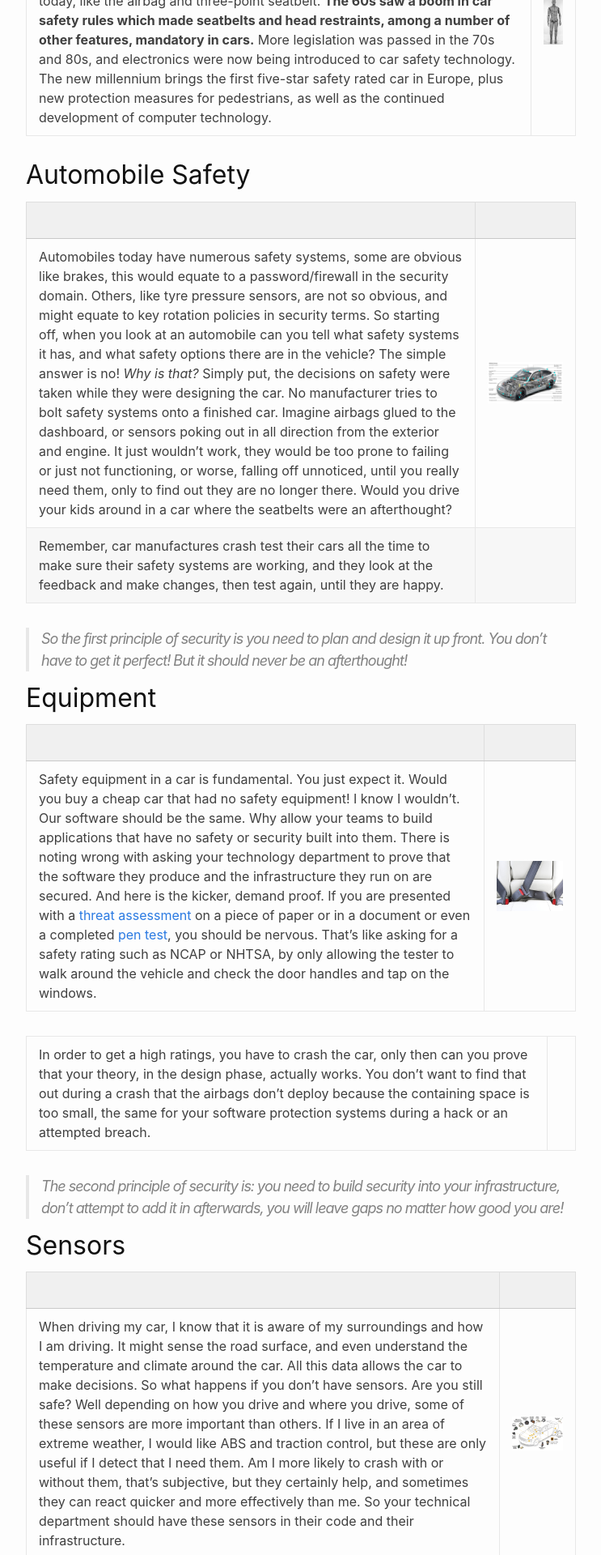
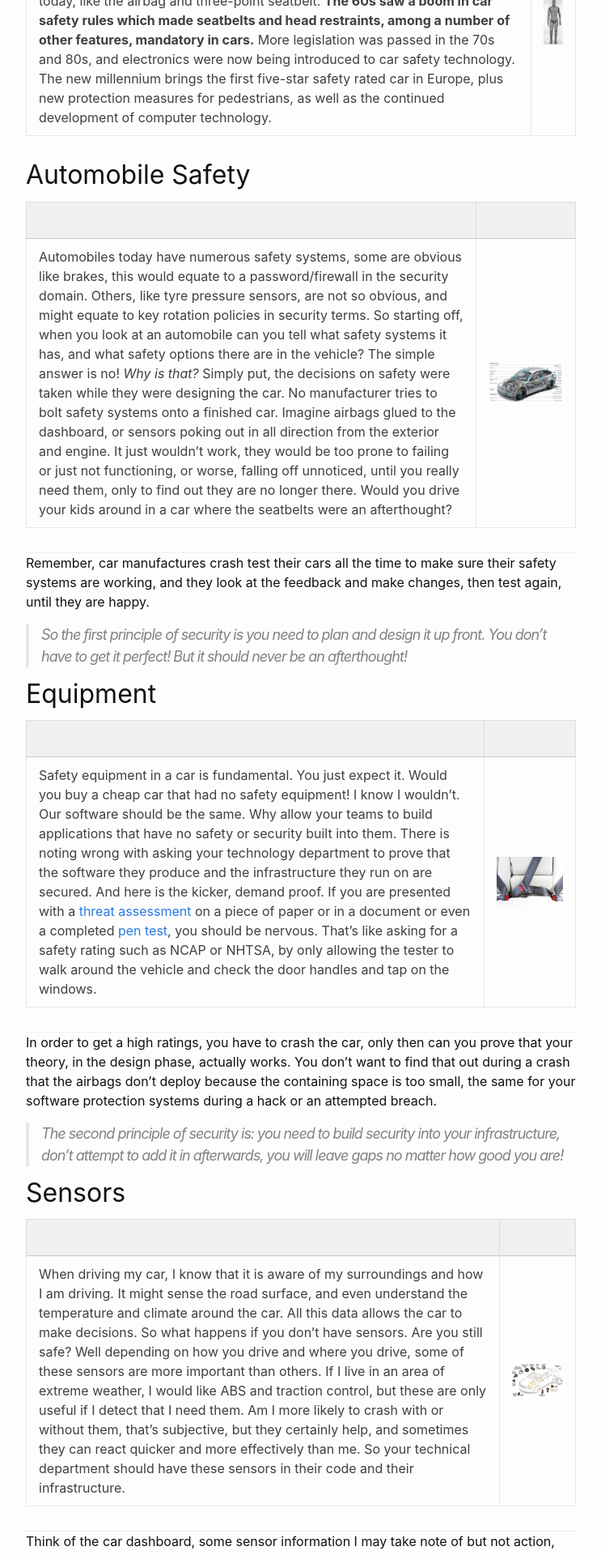
Before and after one commit to oktapath/oktapath.github.io, a Jekyll site: the page built from _posts/2020-10-22-security-why.markdown, in a window 1280 px wide. Shown: the part 1436-3356 px from the top of the page at 81% size, without its empty margins (268-1011 px from the left). Built offline with Jekyll 4.4.1, drawn with Linux system fonts in a browser that asks for light colours; nearby versions of some CDN libraries.

Commit message:
Layout re-work

```diff
--- a/_posts/2020-10-22-security-why.markdown
+++ b/_posts/2020-10-22-security-why.markdown
@@ -42,8 +42,11 @@ Todays modern vehicles have many concepts built-in we take for granted, such as
 
 |      |       |
 |---------|-----------|
-|  Automobiles today have numerous safety systems, some are obvious like brakes, this would equate to a password/firewall in the security domain. Others, like tyre pressure sensors, are not so obvious, and might equate to key rotation policies in security terms. So starting off, when you look at an automobile can you tell what safety systems it has, and what safety options there are in the vehicle? The simple answer is no!  *Why is that?* Simply put, the decisions on safety were taken while they were designing the car. No manufacturer tries to bolt safety systems onto a finished car. Imagine airbags glued to the dashboard, or sensors poking out in all direction from the exterior and engine. It just wouldn't work, they would be too prone to failing or just not functioning, or worse, falling off unnoticed, until you really need them, only to find out they are no longer there. Would you drive your kids around in a car where the seatbelts were an afterthought?  | ![Safety Equipment](/assets/images/securityblogs/connectedcar.jpg) |
-| Remember, car manufactures crash test their cars all the time to make sure their safety systems are working, and they look at the feedback and make changes, then test again, until they are happy. |
+| Automobiles today have numerous safety systems, some are obvious like brakes, this would equate to a password/firewall in the security domain. Others, like tyre pressure sensors, are not so obvious, and might equate to key rotation policies in security terms. So starting off, when you look at an automobile can you tell what safety systems it has, and what safety options there are in the vehicle? The simple answer is no!  *Why is that?* Simply put, the decisions on safety were taken while they were designing the car. No manufacturer tries to bolt safety systems onto a finished car. Imagine airbags glued to the dashboard, or sensors poking out in all direction from the exterior and engine. It just wouldn't work, they would be too prone to failing or just not functioning, or worse, falling off unnoticed, until you really need them, only to find out they are no longer there. Would you drive your kids around in a car where the seatbelts were an afterthought?  | ![Safety Equipment](/assets/images/securityblogs/connectedcar.jpg)
+
+___
+
+Remember, car manufactures crash test their cars all the time to make sure their safety systems are working, and they look at the feedback and make changes, then test again, until they are happy.
 
 > So the first principle of security is you need to plan and design it up front. You don't have to get it perfect! But it should never be an afterthought!
 
@@ -51,9 +54,11 @@ Todays modern vehicles have many concepts built-in we take for granted, such as
 
 |      |       |
 |---------|-----------|
-| Safety equipment in a car is fundamental. You just expect it. Would you buy a cheap car that had no safety equipment! I know I wouldn't. Our software should be the same. Why allow your teams to build applications that have no safety or security built into them. There is noting wrong with asking your technology department to prove that the software they produce and the infrastructure they run on are secured. And here is the kicker, demand proof. If you are presented with a [threat assessment](https://en.wikipedia.org/wiki/Threat_assessment) on a piece of paper or in a document or even a completed [pen test](https://en.wikipedia.org/wiki/Penetration_test), you should be nervous. That's like asking for a safety rating such as NCAP or NHTSA, by only allowing the tester to walk around the vehicle and check the door handles and tap on the windows. | ![Seat Belt](/assets/images/securityblogs/seatbelt.jpg) |
+| Safety equipment in a car is fundamental. You just expect it. Would you buy a cheap car that had no safety equipment! I know I wouldn't. Our software should be the same. Why allow your teams to build applications that have no safety or security built into them. There is noting wrong with asking your technology department to prove that the software they produce and the infrastructure they run on are secured. And here is the kicker, demand proof. If you are presented with a [threat assessment](https://en.wikipedia.org/wiki/Threat_assessment) on a piece of paper or in a document or even a completed [pen test](https://en.wikipedia.org/wiki/Penetration_test), you should be nervous. That's like asking for a safety rating such as NCAP or NHTSA, by only allowing the tester to walk around the vehicle and check the door handles and tap on the windows. | ![Seat Belt](/assets/images/securityblogs/seatbelt.jpg)
 
-| In order to get a high ratings, you have to crash the car, only then can you prove that your theory, in the design phase, actually works. You don't want to find that out during a crash that the airbags don't deploy because the containing space is too small, the same for your software protection systems during a hack or an attempted breach. | |
+___
+
+In order to get a high ratings, you have to crash the car, only then can you prove that your theory, in the design phase, actually works. You don't want to find that out during a crash that the airbags don't deploy because the containing space is too small, the same for your software protection systems during a hack or an attempted breach.
 
 > The second principle of security is: you need to build security into your infrastructure, don't attempt to add it in afterwards, you will leave gaps no matter how good you are!
 
@@ -61,8 +66,11 @@ Todays modern vehicles have many concepts built-in we take for granted, such as
 
 |      |       |
 |---------|-----------|
-| When driving my car, I know that it is aware of my surroundings and how I am driving. It might sense the road surface, and even understand the temperature and climate around the car. All this data allows the car to make decisions. So what happens if you don't have sensors. Are you still safe? Well depending on how you drive and where you drive, some of these sensors are more important than others. If I live in an area of extreme weather, I would like ABS and traction control, but these are only useful if I detect that I need them. Am I more likely to crash with or without them, that's subjective, but they certainly help, and sometimes they can react quicker and more effectively than me. So your technical department should have these sensors in their code and their infrastructure. | ![Auto Sensors](/assets/images/securityblogs/auto_sensors.gif) |
-| Think of the car dashboard, some sensor information I may take note of but not action, such as violating the speed limit, others I will take more seriously, like the engine malfunction light. In software. one sensor blinking on its own may not mean much but several might point to an issue and will allow you to take action. Consider a feature such as lane assist in your car, when you hear the beeping sound (the car only beeps because it thinks the issue is important) your attention is drawn back to the road, and you can make a correction if needed. Software sensors should operate the same way. And remember we don't want them bolted on afterwards, they should be designed in up front.| |
+| When driving my car, I know that it is aware of my surroundings and how I am driving. It might sense the road surface, and even understand the temperature and climate around the car. All this data allows the car to make decisions. So what happens if you don't have sensors. Are you still safe? Well depending on how you drive and where you drive, some of these sensors are more important than others. If I live in an area of extreme weather, I would like ABS and traction control, but these are only useful if I detect that I need them. Am I more likely to crash with or without them, that's subjective, but they certainly help, and sometimes they can react quicker and more effectively than me. So your technical department should have these sensors in their code and their infrastructure. | ![Auto Sensors](/assets/images/securityblogs/auto_sensors.gif)
+
+___
+
+Think of the car dashboard, some sensor information I may take note of but not action, such as violating the speed limit, others I will take more seriously, like the engine malfunction light. In software. one sensor blinking on its own may not mean much but several might point to an issue and will allow you to take action. Consider a feature such as lane assist in your car, when you hear the beeping sound (the car only beeps because it thinks the issue is important) your attention is drawn back to the road, and you can make a correction if needed. Software sensors should operate the same way. And remember we don't want them bolted on afterwards, they should be designed in up front.
 
 > The third principle of security is: you need to be able to see what your code is doing and why, sensors need to be sending the information somewhere so it can be reviewed and a determination made.
 
@@ -70,9 +78,11 @@ Todays modern vehicles have many concepts built-in we take for granted, such as
 
 |      |       |
 |---------|-----------|
-| Every car nowadays has a computer that analyses the data it gets from the sensors around the vehicle and takes an action. On a snowy day, your car will detect that the driving surface is slippery and apply "all wheel drive" or "traction control". If you slam your foot on the brake hard, the car will apply ABS. We take this almost for granted. So why do we not take the same approach to our software? If I notice that one of my sensors is telling me something is wrong, I should take action, by blocking traffic, or alerting support teams. Having sensors and safety equipment is only useful if I monitor them and have actions plans to deal with them, when and if, they go off. | ![Car Brains](/assets/images/securityblogs/brains.jpeg) |
+| Every car nowadays has a computer that analyses the data it gets from the sensors around the vehicle and takes an action. On a snowy day, your car will detect that the driving surface is slippery and apply "all wheel drive" or "traction control". If you slam your foot on the brake hard, the car will apply ABS. We take this almost for granted. So why do we not take the same approach to our software? If I notice that one of my sensors is telling me something is wrong, I should take action, by blocking traffic, or alerting support teams. Having sensors and safety equipment is only useful if I monitor them and have actions plans to deal with them, when and if, they go off. | ![Car Brains](/assets/images/securityblogs/brains.jpeg)
 
-| The best plans of course are automated, #"If I see this then do that automatically"# like triggering ABS when I slam on the brakes. An example, I might detect large volumes of data moving out of my network, coming from my database! Action, block traffic immediately. If its a false alarm, then tweak  my alert, if not, I may have saved my company.| |
+___
+
+The best plans of course are automated, #"If I see this then do that automatically"# like triggering ABS when I slam on the brakes. An example, I might detect large volumes of data moving out of my network, coming from my database! Action, block traffic immediately. If its a false alarm, then tweak  my alert, if not, I may have saved my company.
 
 > So the fourth principle of security is: you need to act on the information you are provided. Try and automate this as much as possible, but raise alerts and send texts etc to the support teams if you see unusual activity!
 
@@ -87,9 +97,11 @@ Todays modern vehicles have many concepts built-in we take for granted, such as
 |      |       |
 |---------|-----------|
 | Imagine this scenario!
-You have hired a brand new junior engineer. He write 3 lines of code on his first Friday in the office and adds them to the system. Your build release process, sends that new code to production, and without realising it, you have created an exploitable weakness. __The Fix__  Your junior developer checks in some [source code](https://en.wikipedia.org/wiki/Source_Code), just 3 lines. After it has been built, we automatically run some tests to it, they all pass in this case. Then we deploy it to a staging location, and we test it more, all those tests pass. Then we deploy it to a testing environment, and we run a scan on the working code looking for vulnerabilities, we detect the mistake the developer made and we stop the deployment (halt the assembly line) then we notify the dev team of the issue, and we stop them from deploying again until the issue is fixed.| ![Car Assembly](/assets/images/securityblogs/carassembly.jpg) |
+You have hired a brand new junior engineer. He write 3 lines of code on his first Friday in the office and adds them to the system. Your build release process, sends that new code to production, and without realising it, you have created an exploitable weakness. __The Fix__  Your junior developer checks in some [source code](https://en.wikipedia.org/wiki/Source_Code), just 3 lines. After it has been built, we automatically run some tests to it, they all pass in this case. Then we deploy it to a staging location, and we test it more, all those tests pass. Then we deploy it to a testing environment, and we run a scan on the working code looking for vulnerabilities, we detect the mistake the developer made and we stop the deployment (halt the assembly line) then we notify the dev team of the issue, and we stop them from deploying again until the issue is fixed.| ![Car Assembly](/assets/images/securityblogs/carassembly.jpg)
 
-| In the car industry, are new employees allowed to start their first day, by designing or contributing to a component for the car, and have that component immediately become available on the assembly line for production usage? The software industry is not as rigid as the automotive industry, but you can still see that checks and balances need to be in place if we are to foster the change culture that is vital for the software industry.||
+___
+
+In the car industry, are new employees allowed to start their first day, by designing or contributing to a component for the car, and have that component immediately become available on the assembly line for production usage? The software industry is not as rigid as the automotive industry, but you can still see that checks and balances need to be in place if we are to foster the change culture that is vital for the software industry.
 
 > So the fifth principle of security, and arguably the most critically important one is: you need to enshrine security in your processes, so that people can not circumvent it, either on purpose or by accident. You don't want a phone call late on a Saturday night, from your CISO, with business ending news.
 
@@ -104,8 +116,11 @@ You have hired a brand new junior engineer. He write 3 lines of code on his firs
 
 |      |       |
 |---------|-----------|
-| To drive a vehicle today in most countries you have to have insurance, and a driving license. These usually prove that the vehicle is in good working order (through an NCT test or similar) and that I have shown competency in driving. We usually don't have an equivalent approach in our technology departments. We don't know how well our teams understand security. We have to take their word for it. | ![Crash Testing](/assets/images/securityblogs/ncap.jpg) |
- | The testing departments of some countries don't believe the car companies when they tell them their car is "5 star" rated.They say, "prove it"! And so they crash a car into a wall and the measure the impact and the consequences of the collision. This allows them to determine how the crash could affect their passenger safety. In the software world, you can achieve the same things though blue/green testing. | |
+| To drive a vehicle today in most countries you have to have insurance, and a driving license. These usually prove that the vehicle is in good working order (through an NCT test or similar) and that I have shown competency in driving. We usually don't have an equivalent approach in our technology departments. We don't know how well our teams understand security. We have to take their word for it. | ![Crash Testing](/assets/images/securityblogs/ncap.jpg)
+
+___
+
+The testing departments of some countries don't believe the car companies when they tell them their car is "5 star" rated.They say, "prove it"! And so they crash a car into a wall and the measure the impact and the consequences of the collision. This allows them to determine how the crash could affect their passenger safety. In the software world, you can achieve the same things though blue/green testing.
 
 > So the sixth principle of security is: you need to try and break your systems to prove your concepts. Don't let a hacker prove it for you. Drive your code into the metaphoric test wall, and make sure everything is as expected. If not give you teams time and space to correct it. If you get this right, you can sleep soundly, knowing your system are hard to breach, and if they do get breached you will know about it and can limit or possibly even stop them before any damage is done.
 
@@ -113,9 +128,11 @@ You have hired a brand new junior engineer. He write 3 lines of code on his firs
 
 |      |       |
 |---------|-----------|
-| In the late 60's and early 70's [one car company](https://www.volvocars.com/intl/v/car-safety/safety-heritage) surpassed the safety ratings of their customer countries at that time. They did it by creating a culture of safety and building their brand around it. They were so good that they forced countries to raise their bar in terms of safety standards, and they lifted all the other car companies around them, as they all strove to complete and keep up. [Volvo](https://www.volvocars.com/intl/v/car-safety/safety-heritage), may be somewhat extreme in this example, but you can create a culture like this in your own organizations. Your teams will then manage themselves and by osmosis the culture spreads to all employees.  | ![Volvo Car](/assets/images/securityblogs/volvo.jpg) |
+| In the late 60's and early 70's [one car company](https://www.volvocars.com/intl/v/car-safety/safety-heritage) surpassed the safety ratings of their customer countries at that time. They did it by creating a culture of safety and building their brand around it. They were so good that they forced countries to raise their bar in terms of safety standards, and they lifted all the other car companies around them, as they all strove to complete and keep up. [Volvo](https://www.volvocars.com/intl/v/car-safety/safety-heritage), may be somewhat extreme in this example, but you can create a culture like this in your own organizations. Your teams will then manage themselves and by osmosis the culture spreads to all employees.  | ![Volvo Car](/assets/images/securityblogs/volvo.jpg)
 
-| So when the new junior developer sits at his desk on his first day, he knows to take security seriously and that he he is one of the pieces that holds the whole security picture together. He doesn't want to be the weak link, and so when or if he is not sure, instead of committing his  lines of code he may ask a peer, "does this look OK to you"!| |
+___
+
+So when the new junior developer sits at his desk on his first day, he knows to take security seriously and that he he is one of the pieces that holds the whole security picture together. He doesn't want to be the weak link, and so when or if he is not sure, instead of committing his  lines of code he may ask a peer, "does this look OK to you"!
 
 > So the last principle of security is: it needs to be a culture. Its one of the first questions anyone in your organization askes when deciding on future or current work. If security is a culture, it becomes easy to manage, and security best practices more likely to be followed.
 
```
